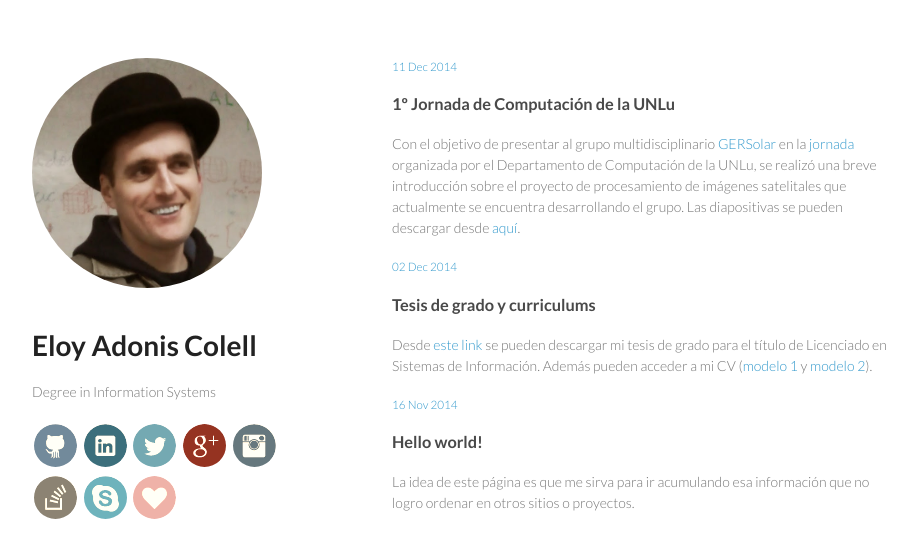
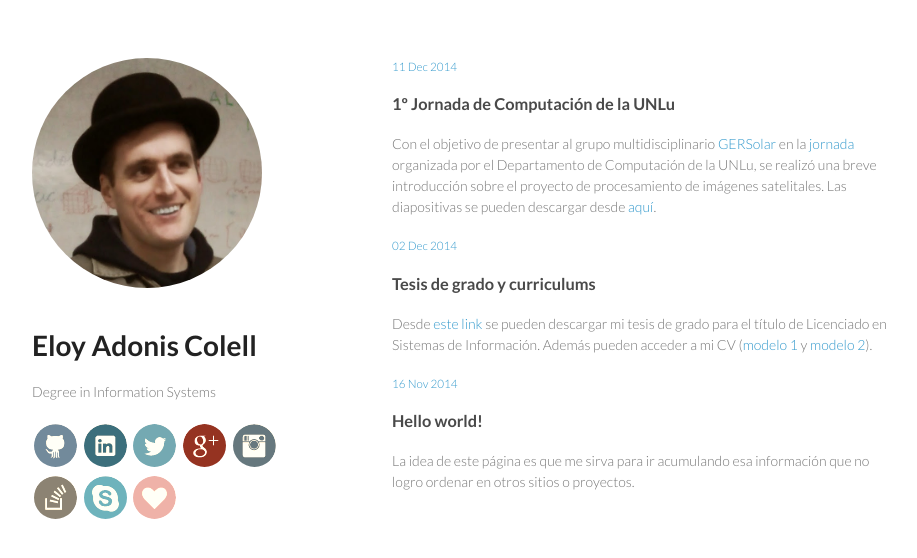
Before and after one commit to ecolell/ecolell.github.io, a Jekyll site: the page built from index.html, in a window 1280 px wide, cut to the strip 0-558 px from the top of the page. Shown: the whole strip, without its empty margins (178-1095 px from the left). Built offline with Jekyll 4.4.1, drawn with Linux system fonts in a browser that asks for light colours.

Commit message:
It improved the paragraph's narrative.

```diff
--- a/_posts/2014-12-11-1jcu.md
+++ b/_posts/2014-12-11-1jcu.md
@@ -6,4 +6,4 @@ published: true
 
 ### 1º Jornada de Computación de la UNLu
 
-Con el objetivo de presentar al grupo multidisciplinario [GERSolar](http://www.gersol.unlu.edu.ar) en la [jornada](http://cidetic.unlu.edu.ar/jcu/) organizada por el Departamento de Computación de la UNLu, se realizó una breve introducción sobre el proyecto de procesamiento de imágenes satelitales que actualmente se encuentra desarrollando el grupo. Las diapositivas se pueden descargar desde [aquí](http://ecolell.github.io/assets/slides/streamprocessing.pdf).
+Con el objetivo de presentar al grupo multidisciplinario [GERSolar](http://www.gersol.unlu.edu.ar) en la [jornada](http://cidetic.unlu.edu.ar/jcu/) organizada por el Departamento de Computación de la UNLu, se realizó una breve introducción sobre el proyecto de procesamiento de imágenes satelitales. Las diapositivas se pueden descargar desde [aquí](http://ecolell.github.io/assets/slides/streamprocessing.pdf).
```
